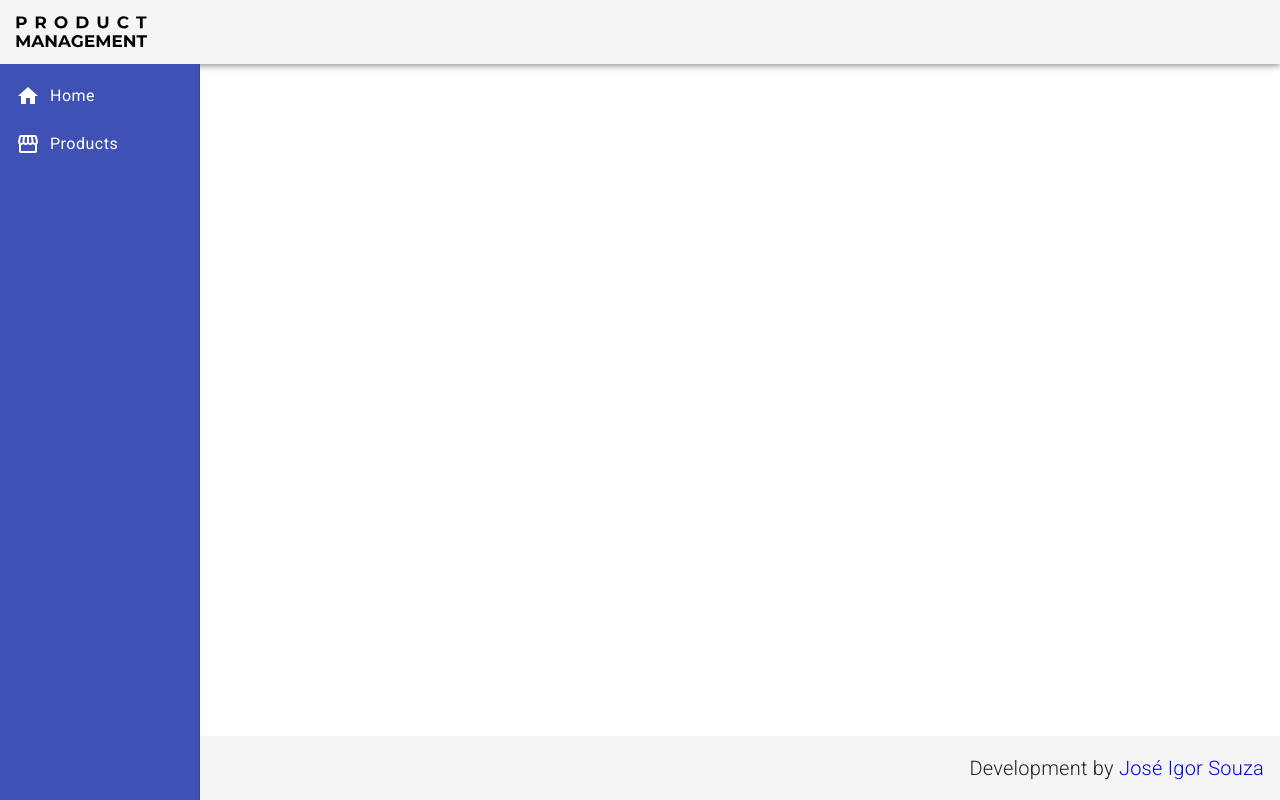
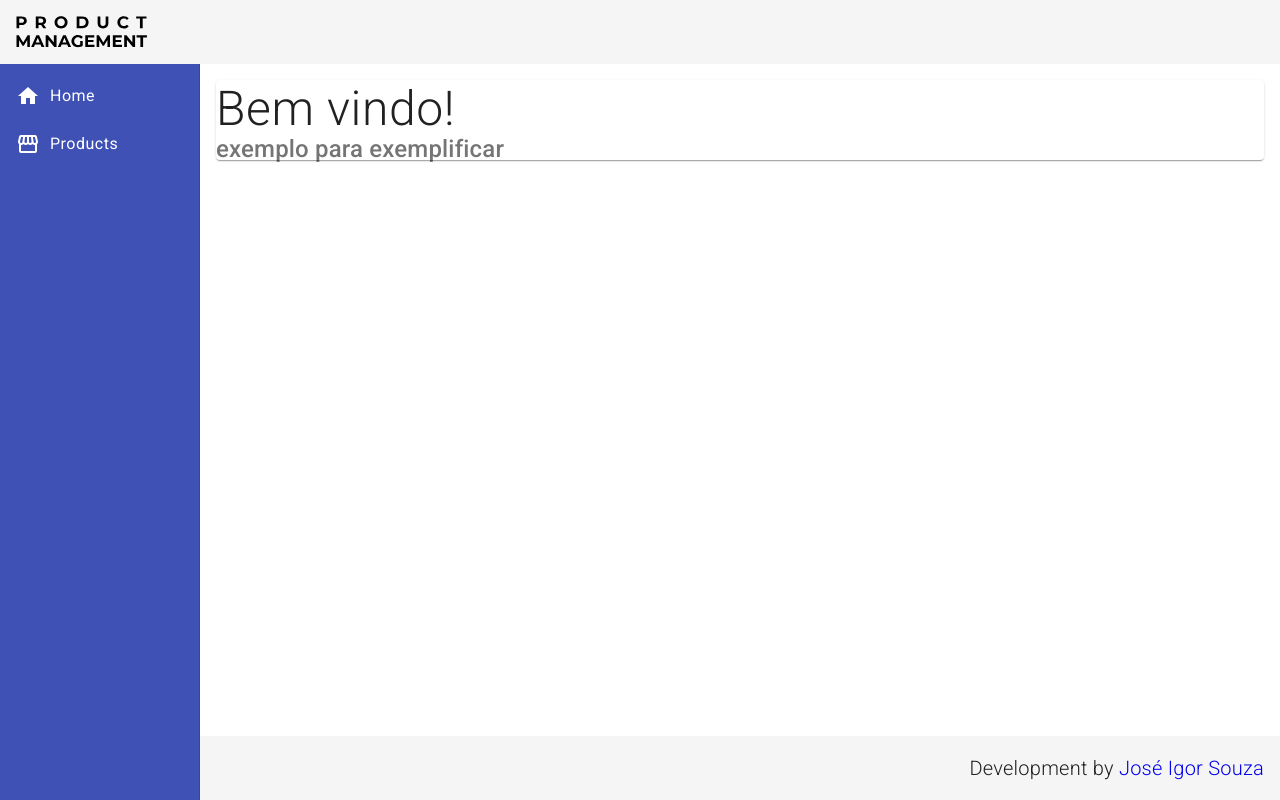
Before and after one commit to igorolivrs/Product-Management-System, an Angular app in the folder Frontend/: page / in a window 1280 px wide. Built offline with nearby package versions, Linux system fonts and the light colour scheme.

Commit message:
Home and Products Components - Routes Created

```diff
--- a/Frontend/src/app/app-routing.module.ts
+++ b/Frontend/src/app/app-routing.module.ts
@@ -1,7 +1,12 @@
 import { NgModule } from '@angular/core';
 import { RouterModule, Routes } from '@angular/router';
+import { HomeComponent } from './views/home/home.component';
+import { ProductsComponent } from './views/products/products.component';
 
-const routes: Routes = [];
+const routes: Routes = [
+  { path: "", component: HomeComponent },
+  { path: "products", component: ProductsComponent }
+];
 
 @NgModule({
   imports: [RouterModule.forRoot(routes)],
--- a/Frontend/src/app/components/template/header/header.component.html
+++ b/Frontend/src/app/components/template/header/header.component.html
@@ -1,6 +1,6 @@
 <mat-toolbar class="header mat-elevation-z4">
     <span>
-        <a href="">
+        <a routerLink="/">
             <img class="logo" src="assets/img/LOGO.svg" alt="logo">
         </a>
     </span>
--- a/Frontend/src/app/components/template/nav/nav.component.css
+++ b/Frontend/src/app/components/template/nav/nav.component.css
@@ -12,3 +12,8 @@
     padding-right: 10px;
     vertical-align: middle;
 }
+
+.content {
+    padding: 16px;
+    background-color: #fff;
+}
--- a/Frontend/src/app/components/template/nav/nav.component.html
+++ b/Frontend/src/app/components/template/nav/nav.component.html
@@ -1,13 +1,13 @@
 <mat-sidenav-container class="container">
     <mat-sidenav class="sidenav" mode="side" opened fixedInViewport="true" fixedTopGap="64">
         <mat-nav-list class="nav-list">
-            <a mat-list-item class="item">
+            <a mat-list-item class="item" routerLink="/">
                 <i class="material-icons">
                     home
                 </i>
                 <span>Home</span>
             </a>
-            <a mat-list-item class="item">
+            <a mat-list-item class="item" routerLink="/products">
                 <i class="material-icons">
                     storefront
                 </i>
@@ -16,4 +16,7 @@
 
         </mat-nav-list>
     </mat-sidenav>
+    <mat-sidenav-content class="content">
+        <router-outlet></router-outlet>
+    </mat-sidenav-content>
 </mat-sidenav-container>
--- /dev/null
+++ b/Frontend/src/app/views/home/home.component.css
@@ -0,0 +1,9 @@
+.home .title{
+ font-size: 3rem;
+ font-weight: 300;
+ line-height: 1.2;
+}
+
+.home .subtitle{
+ font-size: 1.5rem;
+}
--- /dev/null
+++ b/Frontend/src/app/views/home/home.component.html
@@ -0,0 +1,4 @@
+<mat-card class="home mat-elevation-z3">
+    <mat-card-title class="title">Bem vindo!</mat-card-title>
+    <mat-card-subtitle class="subtitle">exemplo para exemplificar</mat-card-subtitle>
+</mat-card>
--- /dev/null
+++ b/Frontend/src/app/views/products/products.component.html
@@ -0,0 +1 @@
+<p>products works!</p>
```
Also changed, not shown: Frontend/src/app/app.module.ts (+8 -2 lines), Frontend/src/app/views/home/home.component.ts (added, +10 -0 lines), Frontend/src/app/views/products/products.component.ts (added, +10 -0 lines), Frontend/src/app/views/products/products.component.css (added).
